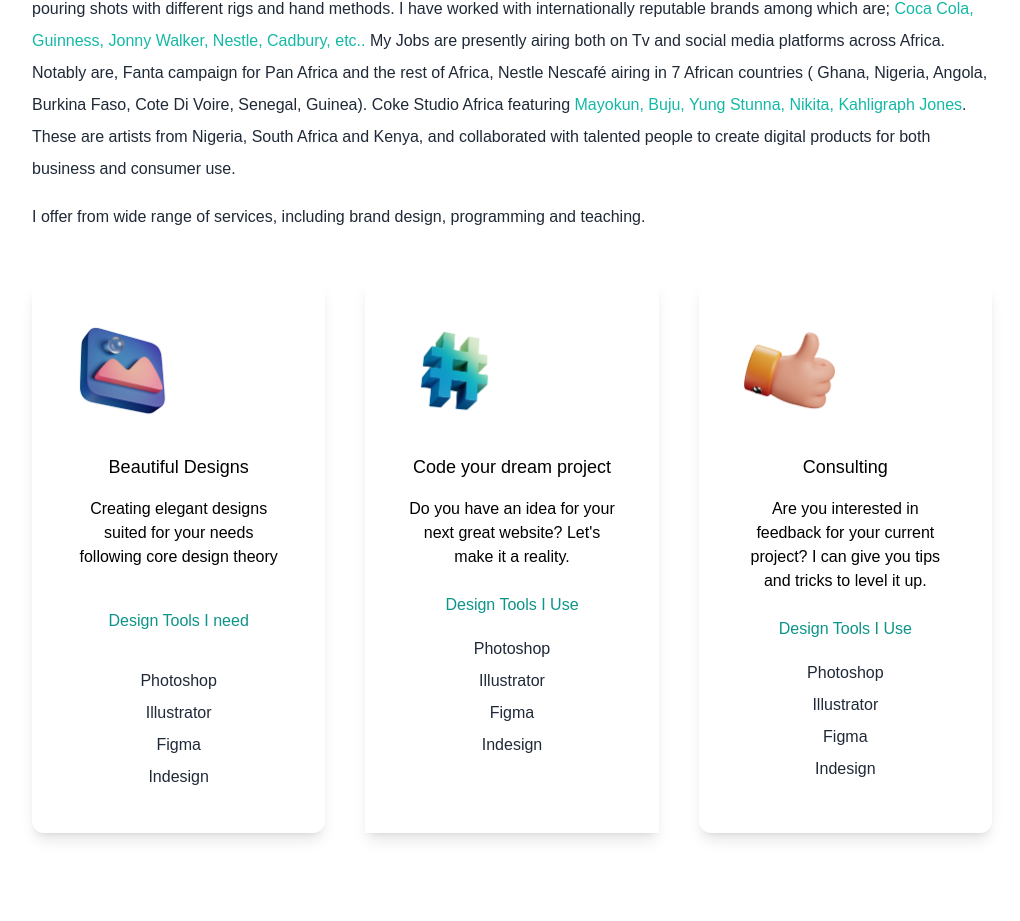
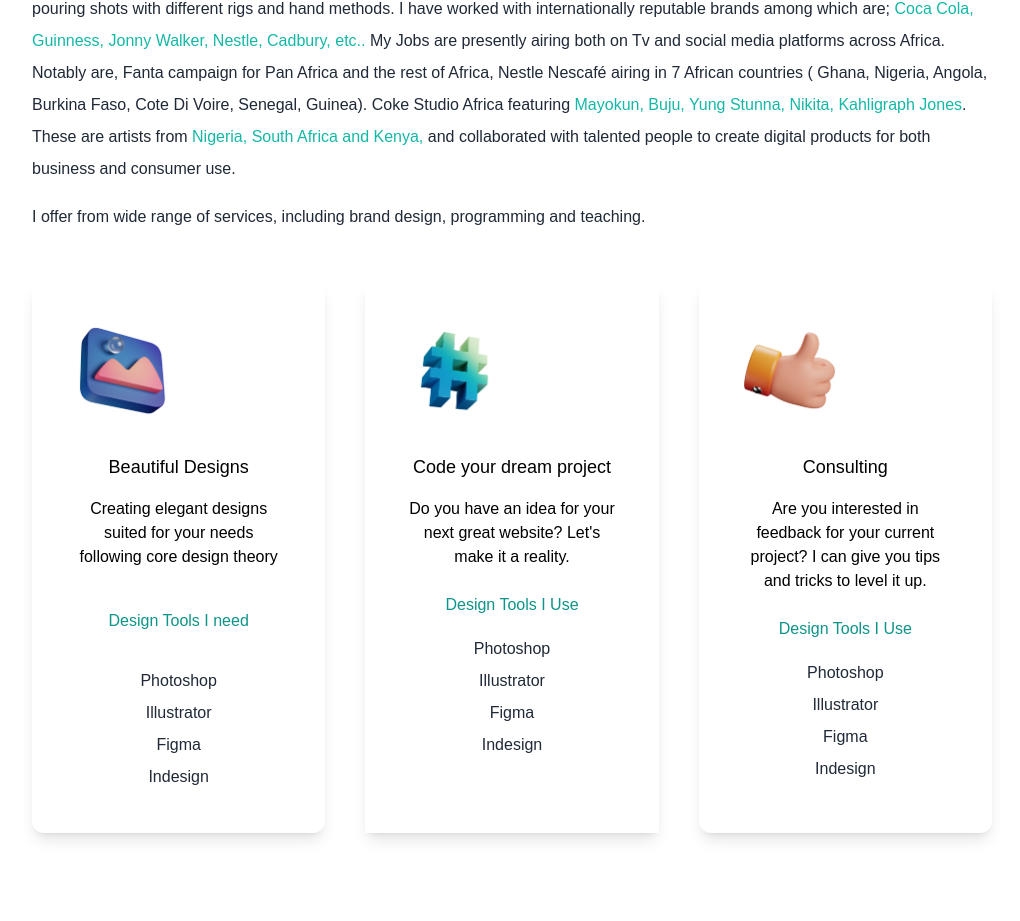
Before and after one commit to kanweitech/nextjs-davou, a Next.js app: page / in a window 1280 px wide. Shown: the part 1075-1996 px from the top of the page, without its empty margins (128-1148 px from the left). Built offline with nearby package versions, Linux system fonts and the light colour scheme.

Commit message:
adding text

```diff
--- a/pages/index.js
+++ b/pages/index.js
@@ -84,9 +84,8 @@
                     <div>
                         <h3 className="py-1 text-3xl dark:text-white">Services I offer</h3>
                         <p className="py-2 leading-8 text-gray-800 text-md dark:text-gray-200">I am product and packs specialist based in Lagos Nigeria with vast experience in different product shots and mock up packs, special pouring shots with different rigs and hand methods.
-                        I have worked with internationally reputable brands among which are; <span className="text-teal-500">Coca Cola, Guinness, Jonny Walker, Nestle, Cadbury, etc.. </span> My Jobs are presently airing both on Tv and social media platforms across Africa. Notably are, Fanta campaign for Pan Africa and the rest of Africa, Nestle Nescafé airing in 7 African countries ( Ghana, Nigeria, Angola, Burkina Faso, Cote Di Voire, Senegal, Guinea).
-                        Coke Studio Africa featuring <span className="text-teal-500"> Mayokun, Buju, Yung Stunna, Nikita, Kahligraph Jones</span>. These are artists from Nigeria, South Africa and Kenya, and collaborated with talented people to create digital products for both business and consumer use.
-
+                            I have worked with internationally reputable brands among which are; <span className="text-teal-500">Coca Cola, Guinness, Jonny Walker, Nestle, Cadbury, etc.. </span> My Jobs are presently airing both on Tv and social media platforms across Africa. Notably are, Fanta campaign for Pan Africa and the rest of Africa, Nestle Nescafé airing in 7 African countries ( Ghana, Nigeria, Angola, Burkina Faso, Cote Di Voire, Senegal, Guinea).
+                            Coke Studio Africa featuring <span className="text-teal-500"> Mayokun, Buju, Yung Stunna, Nikita, Kahligraph Jones</span>. These are artists from <span className="text-teal-500">Nigeria, South Africa and Kenya,</span> and collaborated with talented people to create digital products for both business and consumer use.
                         </p>
                         <p className="py-2 leading-8 text-gray-800 text-md dark:text-gray-200">
                             I offer from wide range of services, including brand design, programming and teaching.
```
